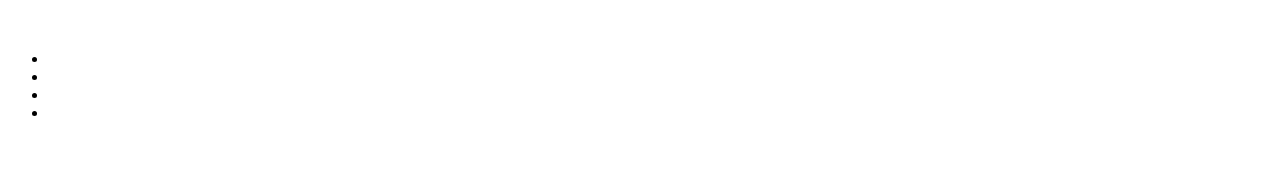
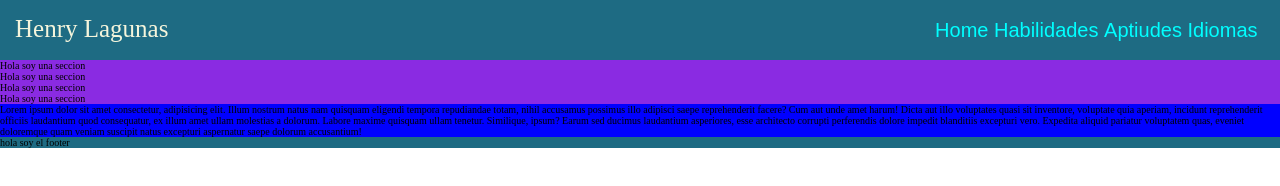
Before and after one commit to DanielHenryL/ProyectoPruebaNew, a plain HTML site: page 39.Reto:Display/index.html in a window 1280 px wide. Drawn offline with Linux system fonts and the light colour scheme.

Commit message:
Terminando el header

```diff
--- a/39.Reto:Display/index.html
+++ b/39.Reto:Display/index.html
@@ -8,34 +8,33 @@
     <link rel="stylesheet" href="./style.css">
 </head>
 <body>
-    <header>
-        <span>
-            <figure>
-                <img src="" alt="">
-                <figcaption></figcaption>
-            </figure>
-        </span>
-        <nav>
-            <ul>
-                <li><a href=""></a></li>
-                <li><a href=""></a></li>
-                <li><a href=""></a></li>
-                <li><a href=""></a></li>
+    <header class="header">
+        <div class="header-span">
+            <p class="header-parrafo">Henry Lagunas</p>
+        </div>
+        <nav class="main-nav">
+            <ul class="nav">
+                <li><a href="">Home</a></li>
+                <li><a href="">Habilidades</a></li>
+                <li><a href="">Aptiudes</a></li>
+                <li><a href="">Idiomas</a></li>
             </ul>
         </nav>
     </header>
-    <aside>
-        <section></section>
-        <section></section>
-        <section></section>
-        <section></section>
+    <aside class="main-aside">
+        <section class="main-aside-item">Hola soy una seccion</section>
+        <section class="main-aside-item">Hola soy una seccion</section>
+        <section class="main-aside-item">Hola soy una seccion</section>
+        <section class="main-aside-item">Hola soy una seccion</section>
     </aside>
-    <main>
-        <p></p>
+    <main class="main-main">
+        <p class="main-parrafo">Lorem ipsum dolor sit amet consectetur, adipisicing elit. Illum nostrum natus nam quisquam eligendi tempora repudiandae totam, nihil accusamus possimus illo adipisci saepe reprehenderit facere? Cum aut unde amet harum!
+        Dicta aut illo voluptates quasi sit inventore, voluptate quia aperiam, incidunt reprehenderit officiis laudantium quod consequatur, ex illum amet ullam molestias a dolorum. Labore maxime quisquam ullam tenetur. Similique, ipsum?
+        Earum sed ducimus laudantium asperiores, esse architecto corrupti perferendis dolore impedit blanditiis excepturi vero. Expedita aliquid pariatur voluptatem quas, eveniet doloremque quam veniam suscipit natus excepturi aspernatur saepe dolorum accusantium!</p>
     </main>
 
-    <footer>
-
+    <footer class="main-footer">
+        <span>hola soy el footer</span>
     </footer>
 
 </body>
--- a/39.Reto:Display/style.css
+++ b/39.Reto:Display/style.css
@@ -0,0 +1,62 @@
+*{
+    box-sizing: border-box;
+    padding: 0;
+    margin: 0;
+}
+html{
+    font-size: 62.5%;
+}
+
+.header{
+    background-color: rgb(30, 107, 131);
+    width: 100%;
+    height: 6rem;
+    padding: 1.5rem;
+}
+.header-span{
+    display: inline-block;
+    font-family: 'Times New Roman', Times, serif;
+    font-size: 2.5rem;
+    min-width: 17rem;
+}
+.header-span .header-parrafo{
+    color: beige;
+}
+.main-nav{
+    display: inline-block;
+    width:calc(100% - 18rem);
+}
+.nav{
+    font-family: Arial, Helvetica, sans-serif;
+    font-size: 2rem;
+    text-align: end;
+}
+.nav li{
+    display: inline-block;
+}
+.nav a{
+    text-decoration: none;
+    color: aqua;
+}
+
+
+
+
+
+
+
+
+
+
+
+
+
+.main-aside{
+    background-color: blueviolet;
+}
+.main-main{
+    background-color: blue;
+}
+.main-footer{
+    background-color:rgb(30, 107, 131) ;
+}
```
Also changed, not shown: img/drogon_LOGO.jpg (added).
